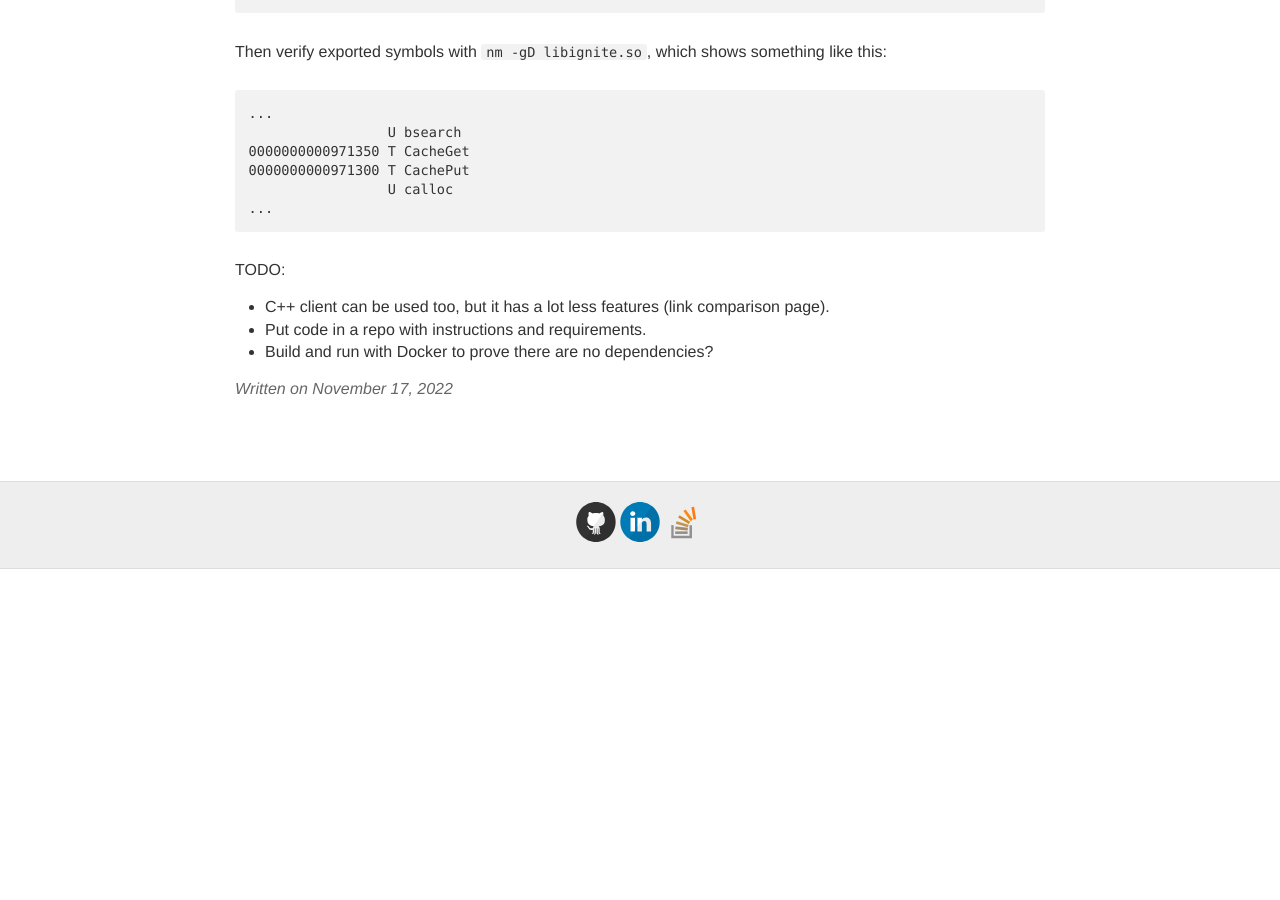
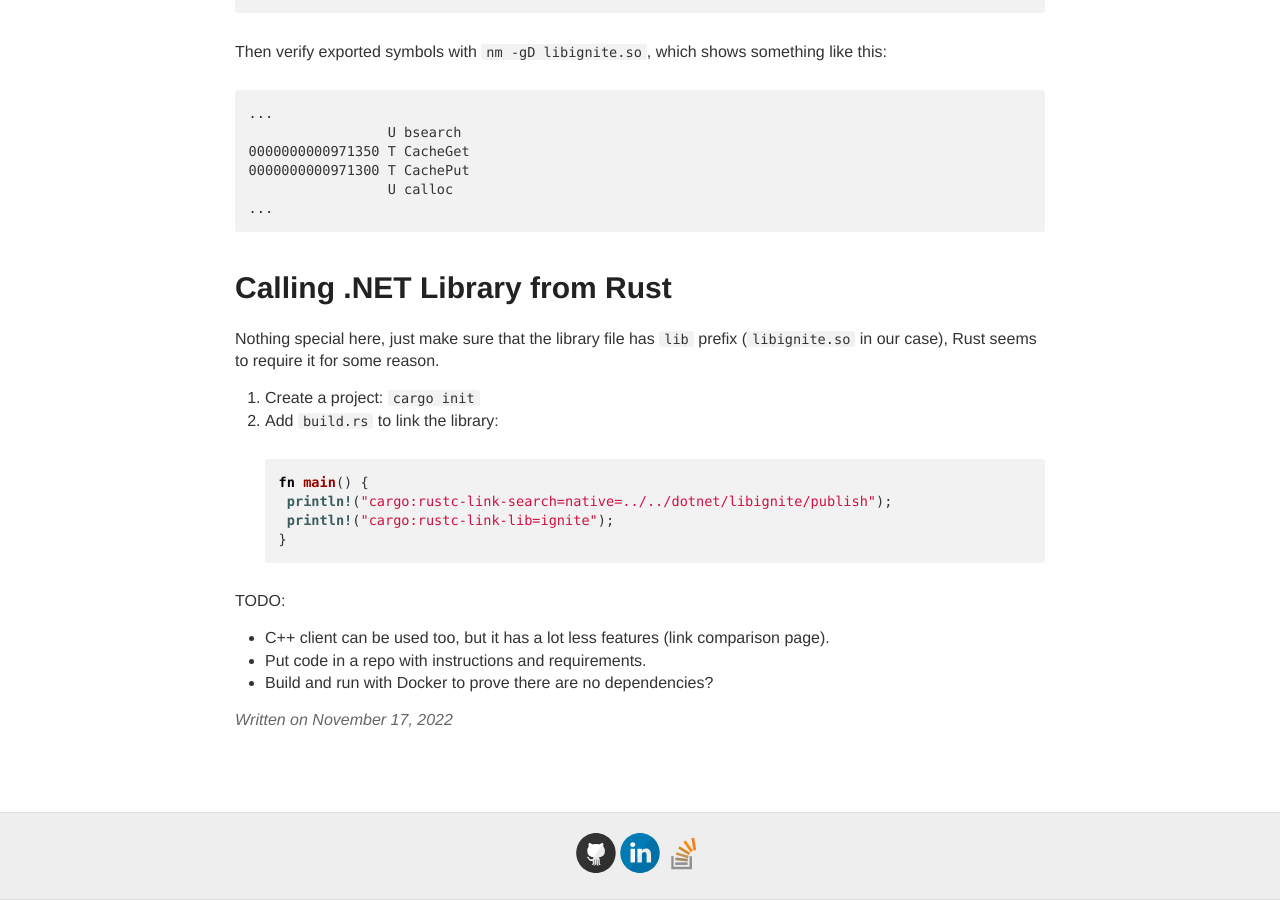
Before and after one commit to ptupitsyn/ptupitsyn.github.io, a Jekyll site: the page built from _posts/2022-11-17-Ignite-Anywhere-With-Net-Native-Aot.md, in a window 1280 px wide and 900 px high, scrolled down 1585 px. Built offline with Jekyll 4.4.1, drawn with Linux system fonts in a browser that asks for light colours; comment, search, counter and statistics services are not loaded; before the commit the page ends 2154 px from its top, so only the background shows below that.

Commit message:
wip Calling .NET Library from Rust

````diff
--- a/_posts/2022-11-17-Ignite-Anywhere-With-Net-Native-Aot.md
+++ b/_posts/2022-11-17-Ignite-Anywhere-With-Net-Native-Aot.md
@@ -68,6 +68,19 @@ Then verify exported symbols with `nm -gD libignite.so`, which shows something l
 ...
 ```
 
+# Calling .NET Library from Rust
+
+Nothing special here, just make sure that the library file has `lib` prefix (`libignite.so` in our case), Rust seems to require it for some reason.
+
+1. Create a project: `cargo init`
+2. Add `build.rs` to link the library:
+```rust
+fn main() {
+    println!("cargo:rustc-link-search=native=../../dotnet/libignite/publish");
+    println!("cargo:rustc-link-lib=ignite");
+}
+```
+
 TODO:
 * C++ client can be used too, but it has a lot less features (link comparison page).
 * Put code in a repo with instructions and requirements.
````
